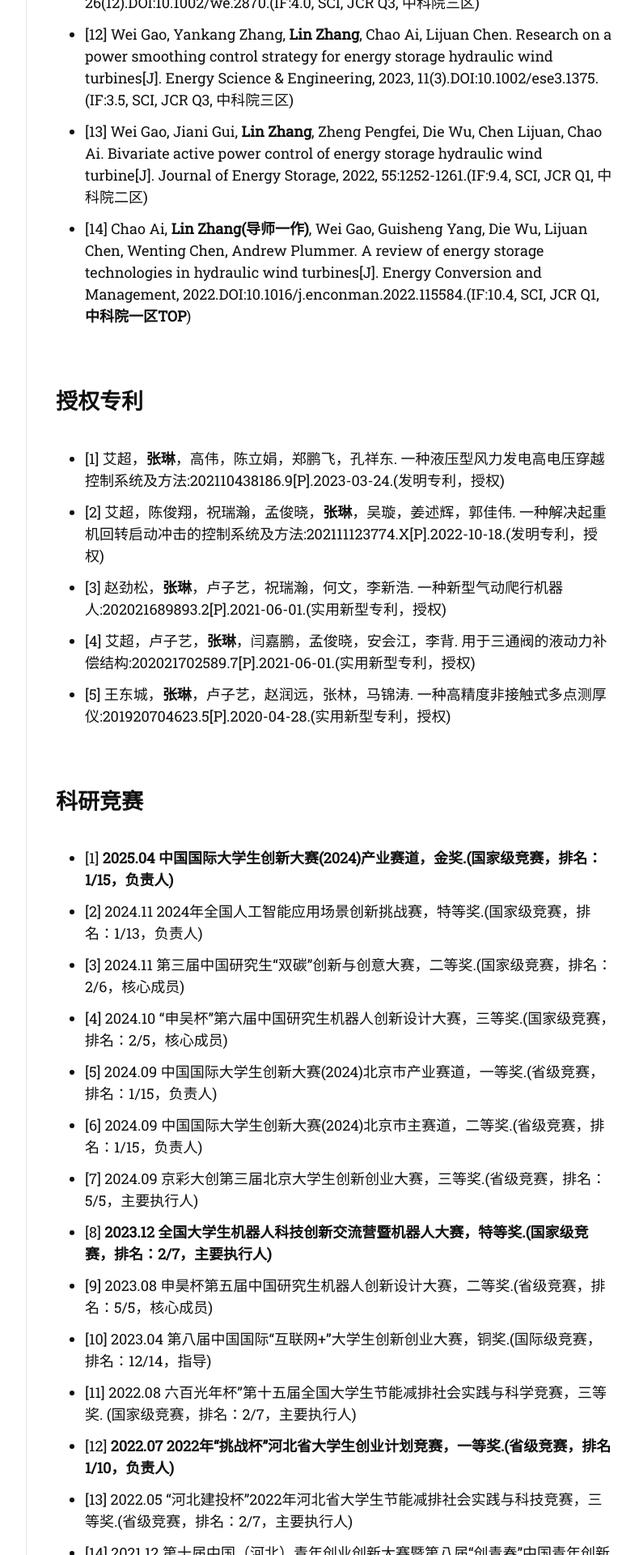
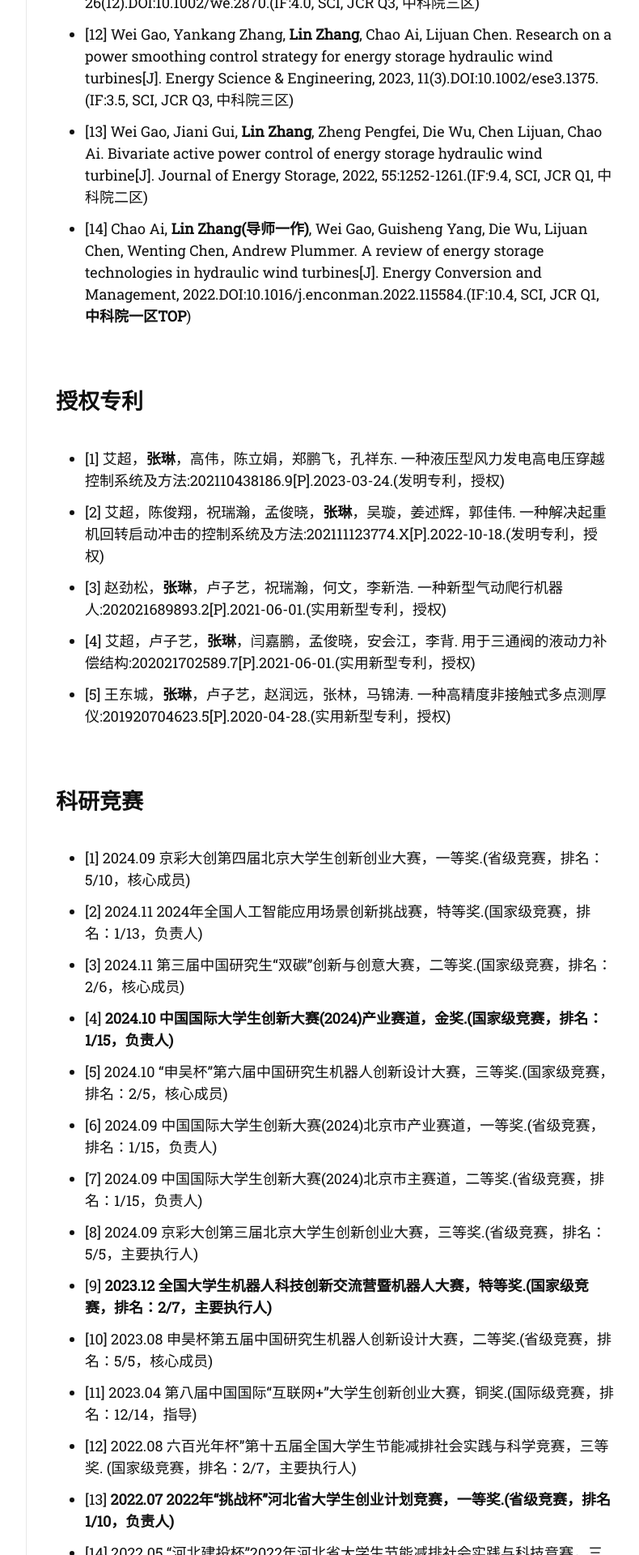
Before and after one commit to Eric-ZhangL/Eric-ZhangL.github.io, a Jekyll site: the page built from index.md, in a window 1280 px wide. Shown: the part 3080-5000 px from the top of the page at 81% size, without its empty margins (357-1147 px from the left). Built offline with Jekyll 4.4.1, drawn with Linux system fonts in a browser that asks for light colours; nearby versions of some CDN libraries; some web fonts are replaced; some of the changed text lies outside the part shown.

Commit message:
Update index.md

```diff
--- a/index.md
+++ b/index.md
@@ -51,47 +51,49 @@ title: 张琳 | 在读博士生・个人主页
 * [5] 王东城，**张琳**，卢子艺，赵润远，张林，马锦涛. 一种高精度非接触式多点测厚仪:201920704623.5[P].2020-04-28.(实用新型专利，授权)
 
 ## 科研竞赛
-* [1] **2025.04 中国国际大学生创新大赛(2024)产业赛道，金奖.(国家级竞赛，排名：1/15，负责人)**
+* [1] 2024.09 京彩大创第四届北京大学生创新创业大赛，一等奖.(省级竞赛，排名：5/10，核心成员)
 * [2] 2024.11 2024年全国人工智能应用场景创新挑战赛，特等奖.(国家级竞赛，排名：1/13，负责人)
 * [3] 2024.11 第三届中国研究生“双碳”创新与创意大赛，二等奖.(国家级竞赛，排名：2/6，核心成员)
-* [4] 2024.10 “申吴杯”第六届中国研究生机器人创新设计大赛，三等奖.(国家级竞赛，排名：2/5，核心成员)
-* [5] 2024.09 中国国际大学生创新大赛(2024)北京市产业赛道，一等奖.(省级竞赛，排名：1/15，负责人)
-* [6] 2024.09 中国国际大学生创新大赛(2024)北京市主赛道，二等奖.(省级竞赛，排名：1/15，负责人)
-* [7] 2024.09 京彩大创第三届北京大学生创新创业大赛，三等奖.(省级竞赛，排名：5/5，主要执行人)
-* [8] **2023.12 全国大学生机器人科技创新交流营暨机器人大赛，特等奖.(国家级竞赛，排名：2/7，主要执行人)**
-* [9] 2023.08 申昊杯第五届中国研究生机器人创新设计大赛，二等奖.(省级竞赛，排名：5/5，核心成员)
-* [10] 2023.04 第八届中国国际“互联网+”大学生创新创业大赛，铜奖.(国际级竞赛，排名：12/14，指导)
-* [11] 2022.08 六百光年杯”第十五届全国大学生节能减排社会实践与科学竞赛，三等奖. (国家级竞赛，排名：2/7，主要执行人)
-* [12] **2022.07 2022年“挑战杯”河北省大学生创业计划竞赛，一等奖.(省级竞赛，排名1/10，负责人)**
-* [13] 2022.05 "河北建投杯"2022年河北省大学生节能减排社会实践与科技竞赛，三等奖.(省级竞赛，排名：2/7，主要执行人)
-* [14] 2021.12 第十届中国（河北）青年创业创新大赛暨第八届“创青春”中国青年创新创业大赛(河北赛区)，一等奖.(省级竞赛，排名：1/5，负责人)
-* [15] **2021.11 第十七届“挑战杯”全国大学生课外学术科技作品竞赛“黑科技”专项赛，“行星”级作品.(国家级竞赛，排名：2/9，负责人)**
-* [16] 2021.11 中国银行·TRIZ杯第九届中国大学生创新方法大赛，二等奖.(国际级竞赛，排名：1/5，负责人)
-* [17] 2021.11 第六届“创客中国”新能源中小企业创新创业大赛，创客组二等奖.(国家级竞赛，排名：1/5，负责人)
-* [18] **2021.10 第七届中国国际“互联网+”大学生创新创业大赛，铜奖.(国际级竞赛，排名：2/11，负责人)**
-* [19] 2021.10 第七届河北省“互联网+”大学生创新创业大赛，金奖.(省级竞赛，排名：2/10，负责人)
-* [20] 2021.10 2021年第九届“东升杯”国际创新创业大赛（河北赛区），一等奖.(省级竞赛，排名：1/11，负责人)
-* [21] 2021.08 第二届河北省TRIZ杯大学生创新方法大赛，一等奖.(省级竞赛，排名：1/5，负责人)
-* [22] 2021.08 第二届河北省TRIZ杯大学生创新方法大赛，二等奖.(省级竞赛，排名：2/5，核心成员)
-* [23] 2021.08 第二届河北省TRIZ杯大学生创新方法大赛，三等奖.(省级竞赛，排名：4/5，指导)
-* [24] 2021.06 2021年第五届普译奖全国大学生翻译比赛英译汉组，初赛二等奖.(国家级竞赛，个人奖)
-* [25] 2018.06 河北省大学生“调研河北”社会调查活动，三等奖.(省级竞赛，排名：1/7，负责人)
+* [4] **2024.10 中国国际大学生创新大赛(2024)产业赛道，金奖.(国家级竞赛，排名：1/15，负责人)**
+* [5] 2024.10 “申吴杯”第六届中国研究生机器人创新设计大赛，三等奖.(国家级竞赛，排名：2/5，核心成员)
+* [6] 2024.09 中国国际大学生创新大赛(2024)北京市产业赛道，一等奖.(省级竞赛，排名：1/15，负责人)
+* [7] 2024.09 中国国际大学生创新大赛(2024)北京市主赛道，二等奖.(省级竞赛，排名：1/15，负责人)
+* [8] 2024.09 京彩大创第三届北京大学生创新创业大赛，三等奖.(省级竞赛，排名：5/5，主要执行人)
+* [9] **2023.12 全国大学生机器人科技创新交流营暨机器人大赛，特等奖.(国家级竞赛，排名：2/7，主要执行人)**
+* [10] 2023.08 申昊杯第五届中国研究生机器人创新设计大赛，二等奖.(省级竞赛，排名：5/5，核心成员)
+* [11] 2023.04 第八届中国国际“互联网+”大学生创新创业大赛，铜奖.(国际级竞赛，排名：12/14，指导)
+* [12] 2022.08 六百光年杯”第十五届全国大学生节能减排社会实践与科学竞赛，三等奖. (国家级竞赛，排名：2/7，主要执行人)
+* [13] **2022.07 2022年“挑战杯”河北省大学生创业计划竞赛，一等奖.(省级竞赛，排名1/10，负责人)**
+* [14] 2022.05 "河北建投杯"2022年河北省大学生节能减排社会实践与科技竞赛，三等奖.(省级竞赛，排名：2/7，主要执行人)
+* [15] 2021.12 第十届中国（河北）青年创业创新大赛暨第八届“创青春”中国青年创新创业大赛(河北赛区)，一等奖.(省级竞赛，排名：1/5，负责人)
+* [16] **2021.11 第十七届“挑战杯”全国大学生课外学术科技作品竞赛“黑科技”专项赛，“行星”级作品.(国家级竞赛，排名：2/9，负责人)**
+* [17] 2021.11 中国银行·TRIZ杯第九届中国大学生创新方法大赛，二等奖.(国际级竞赛，排名：1/5，负责人)
+* [18] 2021.11 第六届“创客中国”新能源中小企业创新创业大赛，创客组二等奖.(国家级竞赛，排名：1/5，负责人)
+* [19] **2021.10 第七届中国国际“互联网+”大学生创新创业大赛，铜奖.(国际级竞赛，排名：2/11，负责人)**
+* [20] 2021.10 第七届河北省“互联网+”大学生创新创业大赛，金奖.(省级竞赛，排名：2/10，负责人)
+* [21] 2021.10 2021年第九届“东升杯”国际创新创业大赛（河北赛区），一等奖.(省级竞赛，排名：1/11，负责人)
+* [22] 2021.08 第二届河北省TRIZ杯大学生创新方法大赛，一等奖.(省级竞赛，排名：1/5，负责人)
+* [23] 2021.08 第二届河北省TRIZ杯大学生创新方法大赛，二等奖.(省级竞赛，排名：2/5，核心成员)
+* [24] 2021.08 第二届河北省TRIZ杯大学生创新方法大赛，三等奖.(省级竞赛，排名：4/5，指导)
+* [25] 2021.06 2021年第五届普译奖全国大学生翻译比赛英译汉组，初赛二等奖.(国家级竞赛，个人奖)
+* [26] 2018.06 河北省大学生“调研河北”社会调查活动，三等奖.(省级竞赛，排名：1/7，负责人)
 
 ## 荣誉称号
-* [1] 2025.02 北京理工大学优秀创新创业团队
-* [2] 2024.12 北京理工大学优秀学生
-* [3] 2023.06 河北省优秀毕业生
-* [4] 2023.03 燕山大学优秀毕业生
-* [5] 2022.12 国家奖学金
-* [6] 2022.05 燕山大学优秀共青团员
-* [7] 2018.12 燕山大学机械工程学院三好学生
-* [8] 2018.05 燕山大学优秀团支部
-* [9] 2018.05 燕山大学机械工程学院优秀共青团员
-* [10] 2018.01 燕山大学三好学生
-* [11] 2017.12 燕山大学第十四届自我教育管理委员会先进工作者
-* [12] 2017.05 燕山大学机械工程学院优秀共青团员
-* [13] 2017.03 燕山大学第十三届自我教育管理委员会先进工作者
-* [14] 2016.11 燕山大学机械工程学院社会实践先进个人
+* [1] 2025.05 北京理工大学优秀团支部
+* [2] 2025.02 北京理工大学优秀创新创业团队
+* [3] 2024.12 北京理工大学优秀学生
+* [4] 2023.06 河北省优秀毕业生
+* [5] 2023.03 燕山大学优秀毕业生
+* [6] 2022.12 国家奖学金
+* [7] 2022.05 燕山大学优秀共青团员
+* [8] 2018.12 燕山大学机械工程学院三好学生
+* [9] 2018.05 燕山大学优秀团支部
+* [10] 2018.05 燕山大学机械工程学院优秀共青团员
+* [11] 2018.01 燕山大学三好学生
+* [12] 2017.12 燕山大学第十四届自我教育管理委员会先进工作者
+* [13] 2017.05 燕山大学机械工程学院优秀共青团员
+* [14] 2017.03 燕山大学第十三届自我教育管理委员会先进工作者
+* [15] 2016.11 燕山大学机械工程学院社会实践先进个人
 
 ## 社会信息
 * [1] 中国自动化学会预备会员
```
